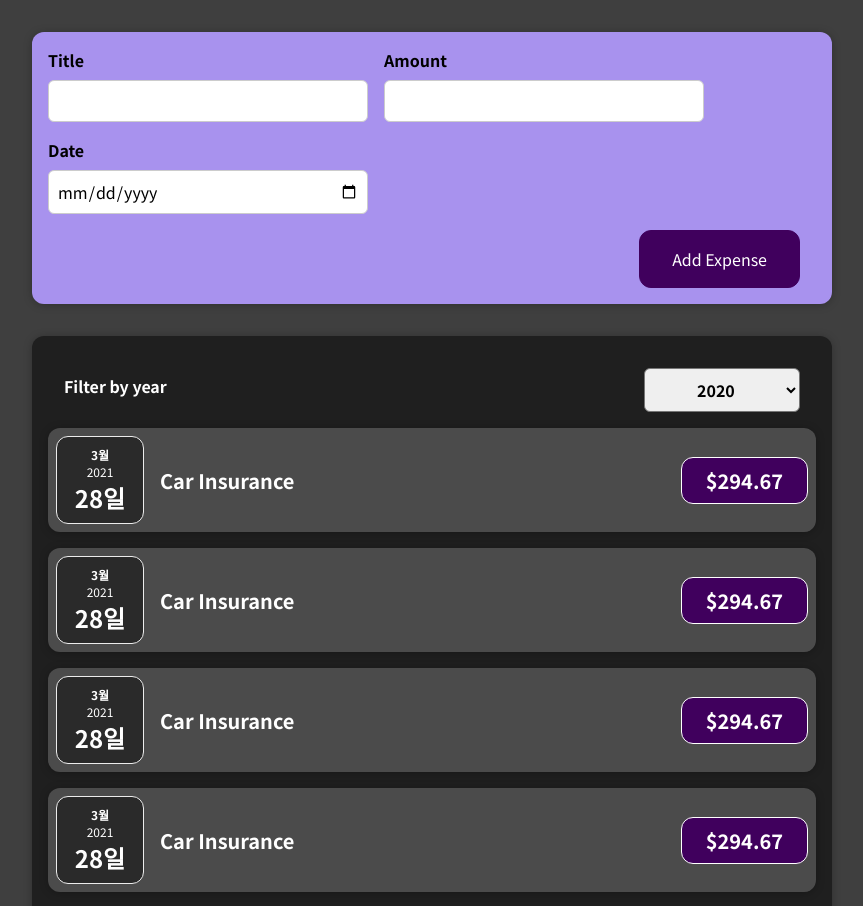
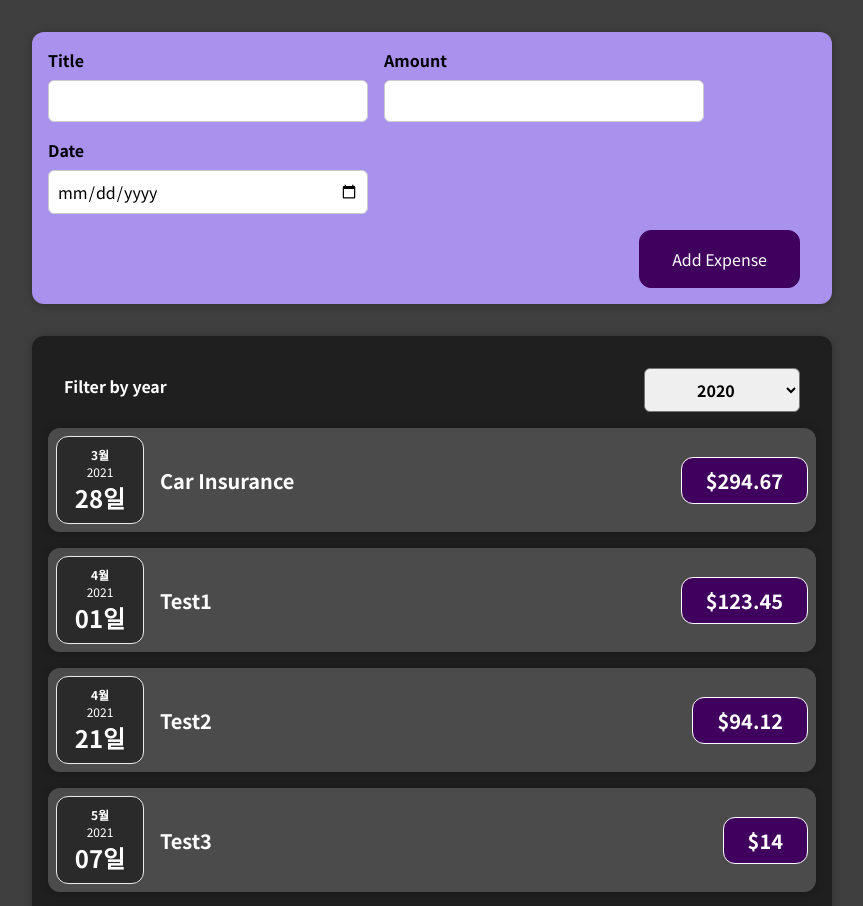
Before and after one commit to curogom/react-udemy-1, a React (Create React App) app: page / in a window 1280 px wide. Shown: the top 906 px of the page, without its empty margins (208-1071 px from the left). Built offline with nearby package versions, Linux system fonts and the light colour scheme.

Commit message:
3rd Session 1 - props의 배열을 map 함수를 통해 동적 객체로 뿌리는 방법. Flutter의 build 할 때 list.map 과 유사한 형태

```diff
--- a/src/App.js
+++ b/src/App.js
@@ -6,10 +6,10 @@ import Expense from "./components/Expenses/Expense";
 const App = () => {
     const expenses = [
         {title: 'Car Insurance', amount: 294.67, date: new Date(2021, 2, 28)},
-        {title: 'Car Insurance', amount: 294.67, date: new Date(2021, 2, 28)},
-        {title: 'Car Insurance', amount: 294.67, date: new Date(2021, 2, 28)},
-        {title: 'Car Insurance', amount: 294.67, date: new Date(2021, 2, 28)},
-        {title: 'Car Insurance', amount: 294.67, date: new Date(2021, 2, 28)},
+        {title: 'Test1', amount: 123.45, date: new Date(2021, 3, 1)},
+        {title: 'Test2', amount: 94.12, date: new Date(2021, 3, 21)},
+        {title: 'Test3', amount: 14.00, date: new Date(2021, 4, 7)},
+        {title: 'Test4', amount: 543.21, date: new Date(2021, 4, 14)},
     ]
 
     const addExpenseHandler = (expense) => {
@@ -20,7 +20,7 @@ const App = () => {
     return (
         <div>
             <NewExpense onAddExpense={addExpenseHandler} />
-            <Expense expenses={expenses}/>
+            <Expense items={expenses}/>
         </div>
     );
 }
--- a/src/components/Expenses/Expense.js
+++ b/src/components/Expenses/Expense.js
@@ -18,14 +18,7 @@ const Expense = (props) => {
         <div>
             <Card className="expenses">
                 <ExpensesFilter onChangeFilter={filterChangeHandeler} selected={filteredYear}/>
-                <ExpenseItem title={props.expenses[0].title} amount={props.expenses[0].amount}
-                             date={props.expenses[0].date}/>
-                <ExpenseItem title={props.expenses[1].title} amount={props.expenses[1].amount}
-                             date={props.expenses[1].date}/>
-                <ExpenseItem title={props.expenses[2].title} amount={props.expenses[2].amount}
-                             date={props.expenses[2].date}/>
-                <ExpenseItem title={props.expenses[3].title} amount={props.expenses[3].amount}
-                             date={props.expenses[3].date}/>
+                {props.items.map((expense) => (<ExpenseItem title={expense.title} amount={expense.amount} date={expense.date}/>))}
             </Card>
         </div>
     );
```
Also changed, not shown: 1 other file (tests, documents, lock files or other folders).
